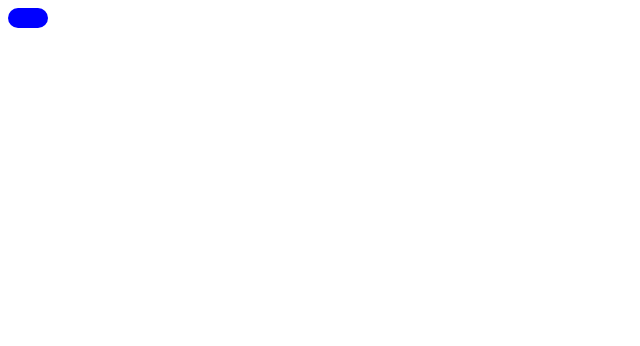
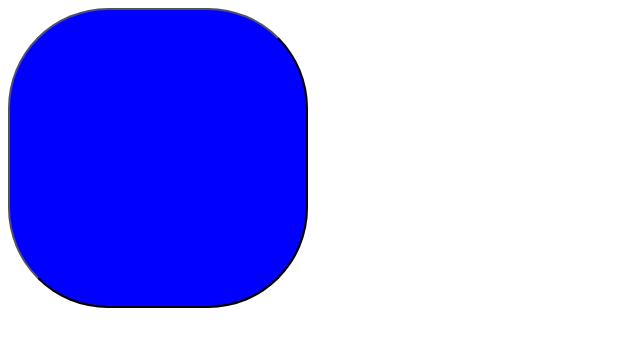
Before and after one commit to saeed1986/Design_tokens, a website: page index.html in a window 1280 px wide. Shown: the whole page, without its empty margins (0-640 px from the left). Drawn offline with Linux system fonts and the light colour scheme.

Commit message:
the project is clean

```diff
--- a/index.html
+++ b/index.html
@@ -3,7 +3,6 @@
     <link rel="stylesheet" href="main.css" />
   </head>
   <body>
-    <style></style>
     <button></button>
   </body>
 </html>
--- a/main.scss
+++ b/main.scss
@@ -2,10 +2,8 @@
 
 button {
   background-color: $global-primary-200;
-  color: black; /* Set text color to ensure visibility */
-  padding: 10px 20px; /* Example padding */
-  border: none; /* Remove default button border */
-  border-radius: $global-br-md + px; /* Use the medium border radius */
-  cursor: pointer; /* Add cursor style for better UX */
-  font-size: $size-font-medium; /* Use the medium font size */
+  border-radius: $global-br-md + px;
+  width: $global-size-lg;
+  height: $global-size-lg;
+  border: none;
 }
```
Also changed, not shown: build/scss/_variables.scss, main.css, 14 other files.
